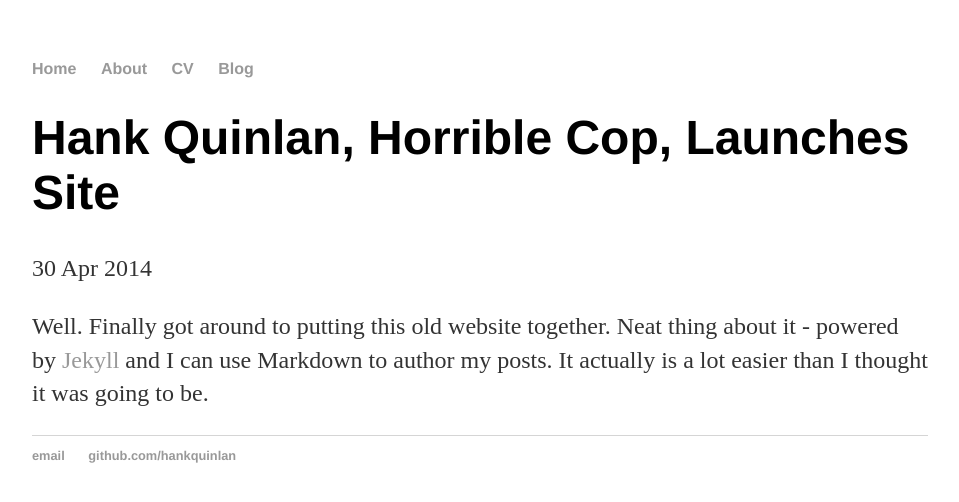
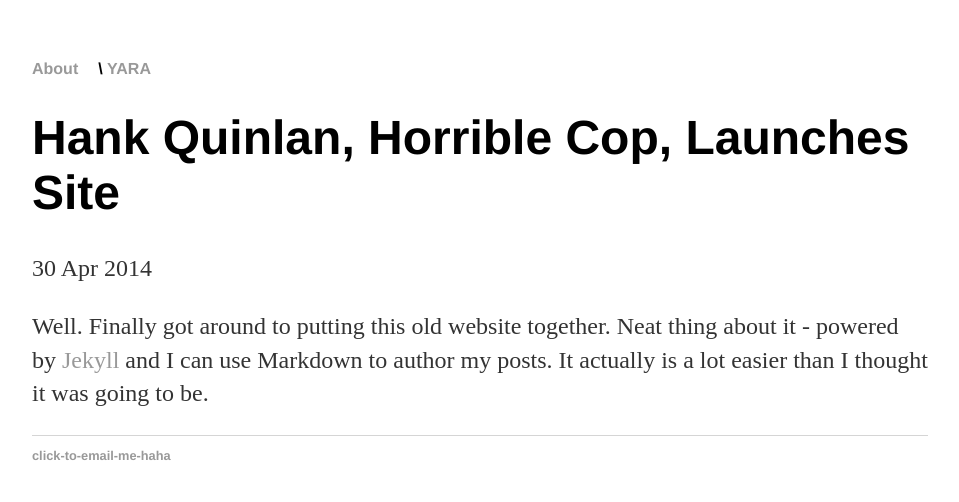
Before and after one commit to Eraol/riseley.github.io, a Jekyll site: the page built from _posts/2014-04-30-hank-quinlan-site-launched.md, in a window 1280 px wide. Shown: the top 502 px of the page, without its empty margins (160-1119 px from the left). Built offline with Jekyll 4.4.1, drawn with Linux system fonts in a browser that asks for light colours.

Commit message:
Update default for About and YARA
Let's see if it works without Home

```diff
--- a/_layouts/default.html
+++ b/_layouts/default.html
@@ -8,10 +8,8 @@
 		<body>
 			<nav>
 	    		<ul>
-	        		<li><a href="/">Home</a></li>
-		        	<li><a href="/about">About</a></li>
-	        		<li><a href="/cv">CV</a></li>
-	        		<li><a href="/blog">Blog</a></li>
+	        		<li><a href="/">About</a></li>\
+	        		<li><a href="/yara">YARA</a></li>
 	    		</ul>
 			</nav>
 			<div class="container">
@@ -21,8 +19,7 @@
 			</div><!-- /.container -->
 			<footer>
 	    		<ul>
-	        		<li><a href="mailto:hankquinlanhub@gmail.com">email</a></li>
-	        		<li><a href="https://github.com/hankquinlan">github.com/hankquinlan</a></li>
+	        		<li><a href="mailto:ilovesushi@live.jp">click-to-email-me-haha</a></li>
 				</ul>
 			</footer>
 		</body>
```
